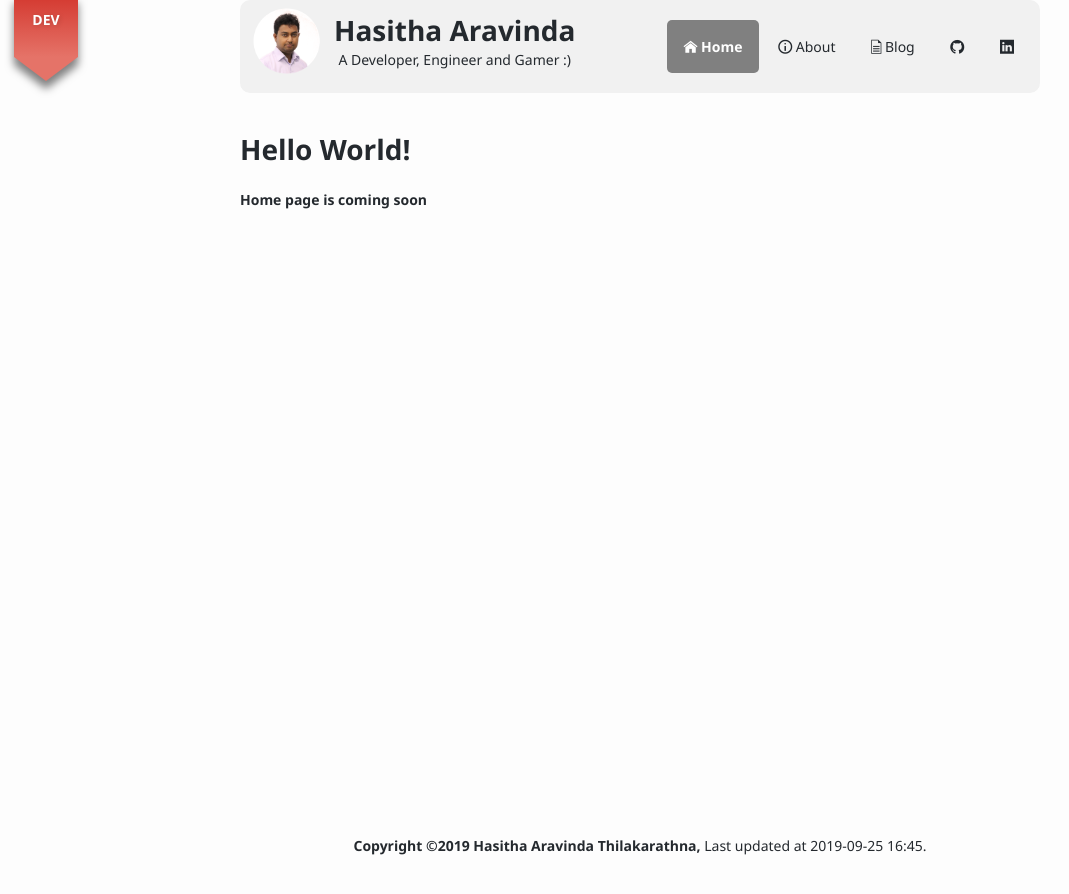
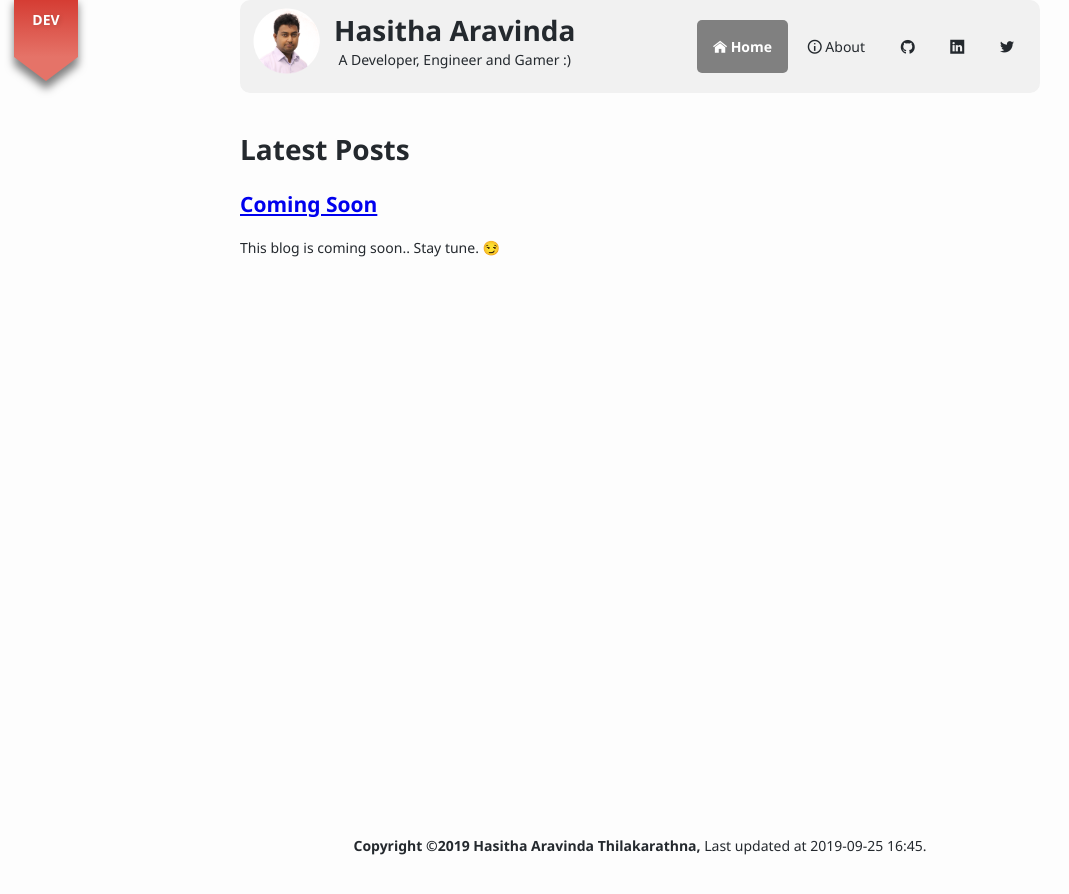
Before and after one commit to hasithaa/www-dev, a Jekyll site: the page built from index.md, in a window 1280 px wide. Shown: the top 894 px of the page, without its empty margins (0-1069 px from the left). Built offline with Jekyll 4.4.1, drawn with Linux system fonts in a browser that asks for light colours; emoji names are drawn with the system emoji font.

Commit message:
Bring Blog to Home and update dev, local validation.

```diff
--- a/_layouts/default.html
+++ b/_layouts/default.html
@@ -3,7 +3,14 @@
 <!doctype html>
 <!-- Copyright &copy;{{ 'now' | date: "%Y" }} Hasitha Aravinda Thilakarathna.-->
 <html>
+{% capture my_url %}{{page.url | absolute_url}}{% endcapture %}
+{% if my_url contains "www-dev" or my_url contains "localhost"  %}
+    {% assign  testing = true %}
+{% else %}
+    {% assign  testing = false %}
+{% endif %}
 <head>
+{% if testing %}
     <script async src="https://www.googletagmanager.com/gtag/js?id=UA-148733069-1"></script>
     <script>
         window.dataLayer = window.dataLayer || [];
@@ -11,6 +18,7 @@
         gtag('js', new Date());
         gtag('config', 'UA-148733069-1');
     </script>
+{% endif %}
     <meta charset="utf-8">
     <title>{{ page.title }} - Hasitha Aravinda</title>
     <link rel="stylesheet" href='{{ "/assets/css/styles.css" | absolute_url }}'>
@@ -18,10 +26,10 @@
     <link rel='shortcut icon' type='image/x-icon' href='{{"/favicon.ico" | absolute_url }}' />
 </head>
 <body>
-{% capture my_url %}{{page.url | absolute_url}}{% endcapture %}
+
 <div hidden="hidden">{{my_url}}</div>
-{% if my_url contains "www-dev" %}
-<a href="/" title="Show me production"><div class="ribbon" >Dev</div></a>
+{% if testing %}
+<a href="/" title="Goto production"><div class="ribbon" >Dev</div></a>
 {% endif %}
 {% include header.html %}
 <div class="content">
--- a/index.md
+++ b/index.md
@@ -2,6 +2,9 @@
 layout: default
 title: Home
 ---
-# {{ "Hello World!" }}
+# Latest Posts
 
-**Home page is coming soon**
+{% for post in site.posts %}
+## [{{ post.title }}]({{ post.url | absolute_url }})
+{{ post.excerpt }}
+{% endfor %}
```
Also changed, not shown: _data/main-menu.yml (+10 -5 lines).
